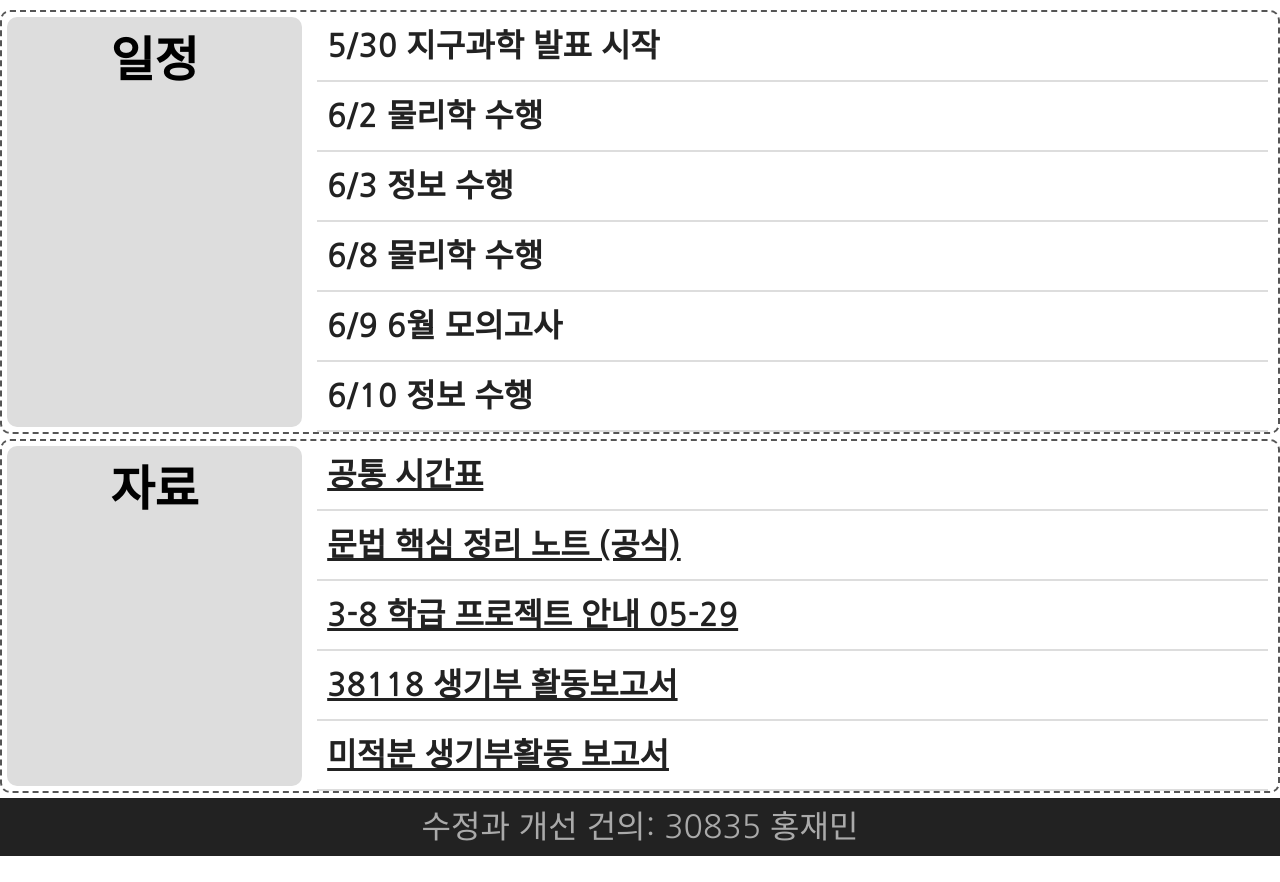
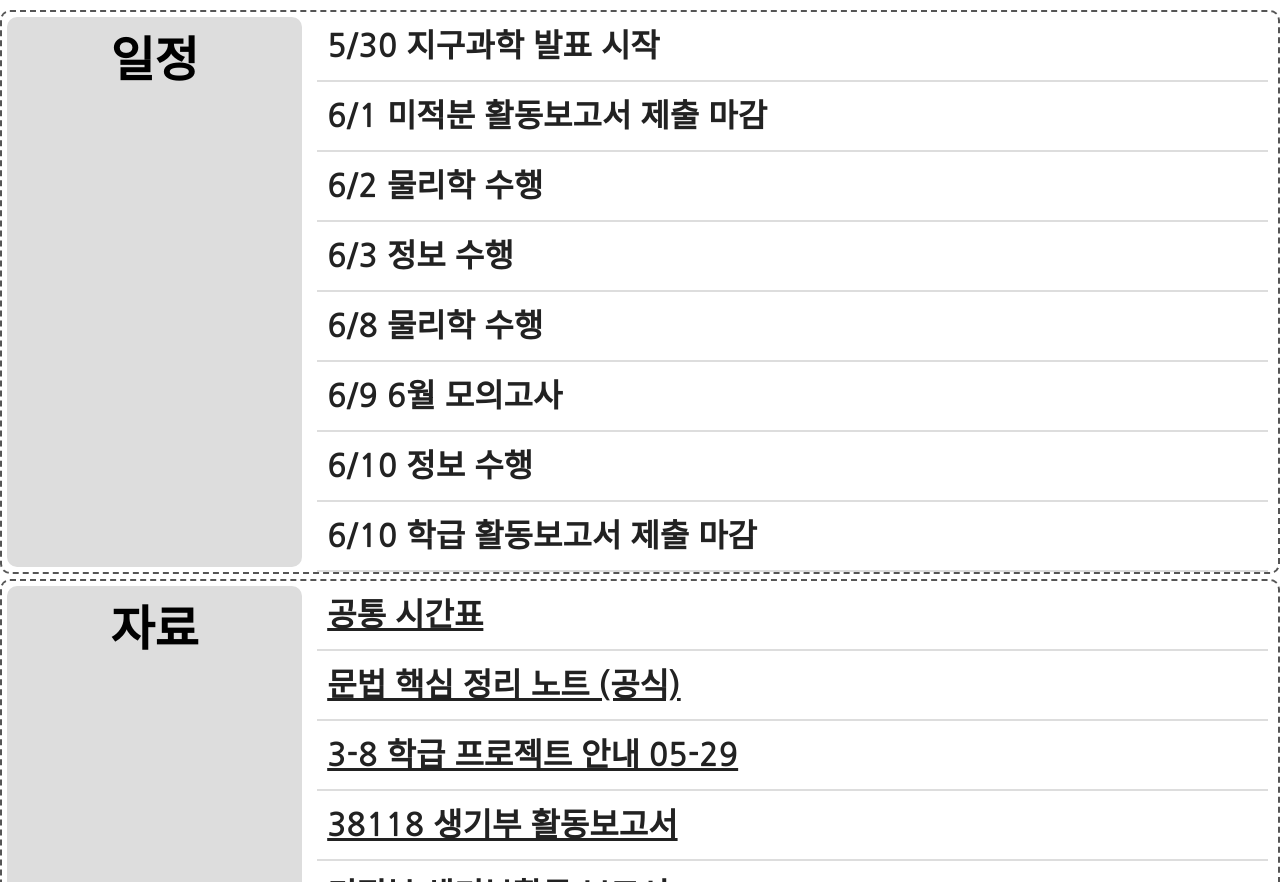
Before and after one commit to woalsmurf/308class, a plain HTML site: page index.html in a window 1280 px wide. Shown: the part 1384-2266 px from the top of the page. Before the commit the page ends 2240 px from the top, so only its background shows below. Drawn offline with Linux system fonts and the light colour scheme.

Commit message:
Update index.html

```diff
--- a/index.html
+++ b/index.html
@@ -90,11 +90,13 @@
                 <div class="listContainerTitle">일정</div>
                 <div class="listItemContainer">
                     <div class="listItem">5/30 지구과학 발표 시작</div>
+                    <div class="listItem">6/1 미적분 활동보고서 제출 마감</div>
                     <div class="listItem">6/2 물리학 수행</div>
                     <div class="listItem">6/3 정보 수행</div>
                     <div class="listItem">6/8 물리학 수행</div>
                     <div class="listItem">6/9 6월 모의고사</div>
                     <div class="listItem">6/10 정보 수행</div>
+                    <div class="listItem">6/10 학급 활동보고서 제출 마감</div>
                 </div>
             </div>
             <div class="fileContainer">
```
